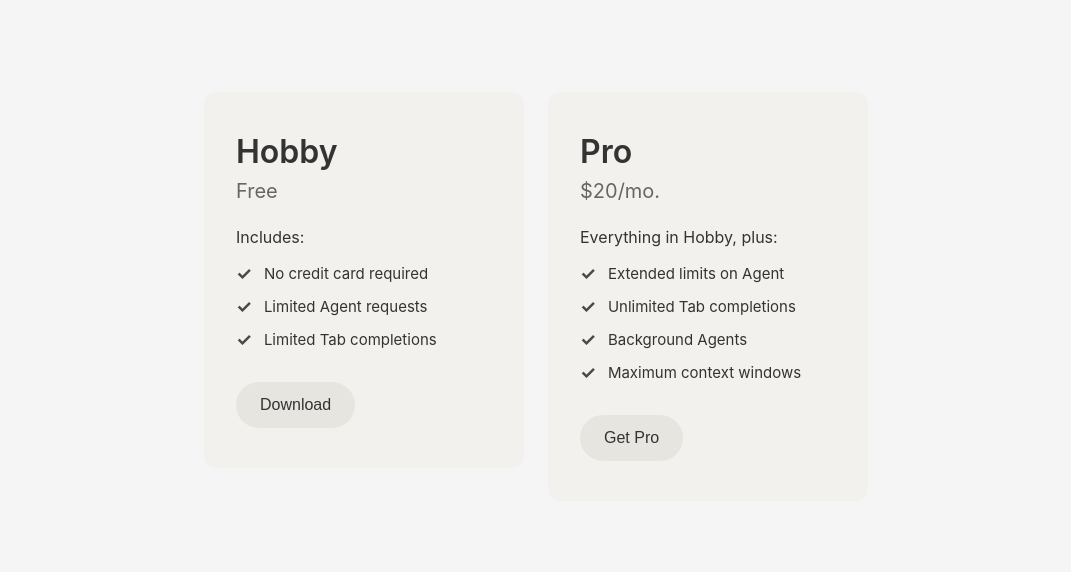
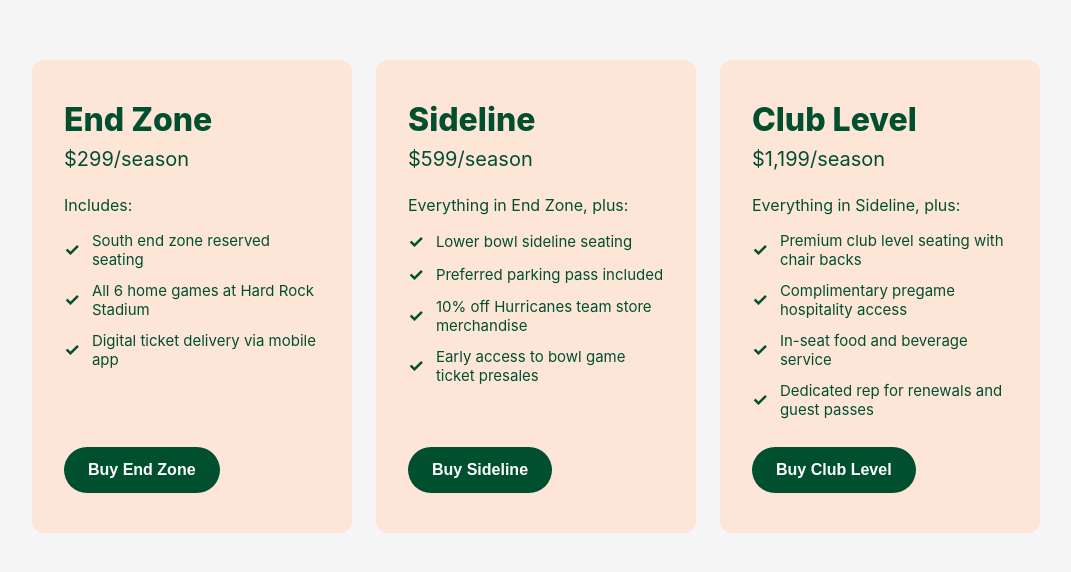
Before and after one commit to mmccolley87/Matt-M-s-new-repository, a plain HTML site: page index.html in a window 1280 px wide. Shown: the part 104-676 px from the top of the page, without its empty margins (104-1175 px from the left). Drawn offline with Linux system fonts and the light colour scheme.

Commit message:
Updated card styles
Updated fonts, color, and content

```diff
--- a/index.html
+++ b/index.html
@@ -3,58 +3,87 @@
 <head>
     <meta charset="UTF-8">
     <meta name="viewport" content="width=device-width, initial-scale=1.0">
-    <title>Pricing Plans</title>
+    <title>Miami Hurricanes Season Tickets</title>
     <link rel="stylesheet" href="styles.css">
 </head>
 <body>
     <div class="cards-container">
         <div class="card">
-            <h1 class="card-title">Hobby</h1>
-            <p class="card-price">Free</p>
+            <h1 class="card-title">End Zone</h1>
+            <p class="card-price">$299/season</p>
             <div class="card-content">
                 <p class="includes-text">Includes:</p>
                 <ul class="features-list">
                     <li>
                         <span class="checkmark">✓</span>
-                        No credit card required
+                        South end zone reserved seating
                     </li>
                     <li>
                         <span class="checkmark">✓</span>
-                        Limited Agent requests
+                        All 6 home games at Hard Rock Stadium
                     </li>
                     <li>
                         <span class="checkmark">✓</span>
-                        Limited Tab completions
+                        Digital ticket delivery via mobile app
                     </li>
                 </ul>
             </div>
-            <button class="download-button">Download</button>
+            <div class="card-spacer"></div>
+            <button class="download-button">Buy End Zone</button>
         </div>
         <div class="card">
-            <h1 class="card-title">Pro</h1>
-            <p class="card-price">$20/mo.</p>
+            <h1 class="card-title">Sideline</h1>
+            <p class="card-price">$599/season</p>
             <div class="card-content">
-                <p class="includes-text">Everything in Hobby, plus:</p>
+                <p class="includes-text">Everything in End Zone, plus:</p>
                 <ul class="features-list">
                     <li>
                         <span class="checkmark">✓</span>
-                        Extended limits on Agent
+                        Lower bowl sideline seating
                     </li>
                     <li>
                         <span class="checkmark">✓</span>
-                        Unlimited Tab completions
+                        Preferred parking pass included
                     </li>
                     <li>
                         <span class="checkmark">✓</span>
-                        Background Agents
+                        10% off Hurricanes team store merchandise
                     </li>
                     <li>
                         <span class="checkmark">✓</span>
-                        Maximum context windows
+                        Early access to bowl game ticket presales
                     </li>
                 </ul>
             </div>
-            <button class="download-button">Get Pro</button>
+            <div class="card-spacer"></div>
+            <button class="download-button">Buy Sideline</button>
+        </div>
+        <div class="card card--business">
+            <h1 class="card-title">Club Level</h1>
+            <p class="card-price">$1,199/season</p>
+            <div class="card-content">
+                <p class="includes-text">Everything in Sideline, plus:</p>
+                <ul class="features-list">
+                    <li>
+                        <span class="checkmark">✓</span>
+                        Premium club level seating with chair backs
+                    </li>
+                    <li>
+                        <span class="checkmark">✓</span>
+                        Complimentary pregame hospitality access
+                    </li>
+                    <li>
+                        <span class="checkmark">✓</span>
+                        In-seat food and beverage service
+                    </li>
+                    <li>
+                        <span class="checkmark">✓</span>
+                        Dedicated rep for renewals and guest passes
+                    </li>
+                </ul>
+            </div>
+            <div class="card-spacer"></div>
+            <button class="download-button">Buy Club Level</button>
         </div>
     </div>
 </body>
--- a/styles.css
+++ b/styles.css
@@ -18,29 +18,32 @@ body {
     display: flex;
     flex-direction: row;
     gap: 24px;
-    flex-wrap: nowrap;
+    flex-wrap: wrap;
     justify-content: center;
-    align-items: flex-start;
+    align-items: stretch;
 }
 
 .card {
-    background-color: #f2f1ed;
+    background-color: color-mix(in srgb, #F47321 18%, white);
     border-radius: 12px;
     padding: 40px 32px;
     width: 320px;
     flex-shrink: 0;
+    display: flex;
+    flex-direction: column;
+    color: #005030;
 }
 
 .card-title {
     font-size: 32px;
-    font-weight: 600;
-    color: #333;
+    font-weight: 800;
+    color: #005030;
     margin-bottom: 8px;
 }
 
 .card-price {
     font-size: 20px;
-    color: #666;
+    color: #005030;
     margin-bottom: 24px;
 }
 
@@ -48,9 +51,18 @@ body {
     margin-bottom: 32px;
 }
 
+.card-spacer {
+    flex: 1;
+    min-height: 0;
+}
+
+.card--business .card-content {
+    margin-bottom: 16px;
+}
+
 .includes-text {
     font-size: 16px;
-    color: #333;
+    color: #005030;
     margin-bottom: 16px;
 }
 
@@ -64,11 +76,11 @@ body {
     align-items: center;
     margin-bottom: 12px;
     font-size: 15px;
-    color: #333;
+    color: #005030;
 }
 
 .checkmark {
-    color: #4a4a4a;
+    color: #005030;
     font-size: 18px;
     margin-right: 12px;
     font-weight: bold;
@@ -76,21 +88,21 @@ body {
 
 .download-button {
     width: fit-content;
-    background-color: #e6e5e0;
+    background-color: #005030;
     border: none;
     border-radius: 999px;
     padding: 14px 24px;
     font-size: 16px;
-    font-weight: 500;
-    color: #333;
+    font-weight: 700;
+    color: #FFFFFF;
     cursor: pointer;
     transition: background-color 0.2s ease;
 }
 
 .download-button:hover {
-    background-color: #D8D6CE;
+    background-color: #006940;
 }
 
 .download-button:active {
-    background-color: #D8D6CE;
+    background-color: #006940;
 }
```
